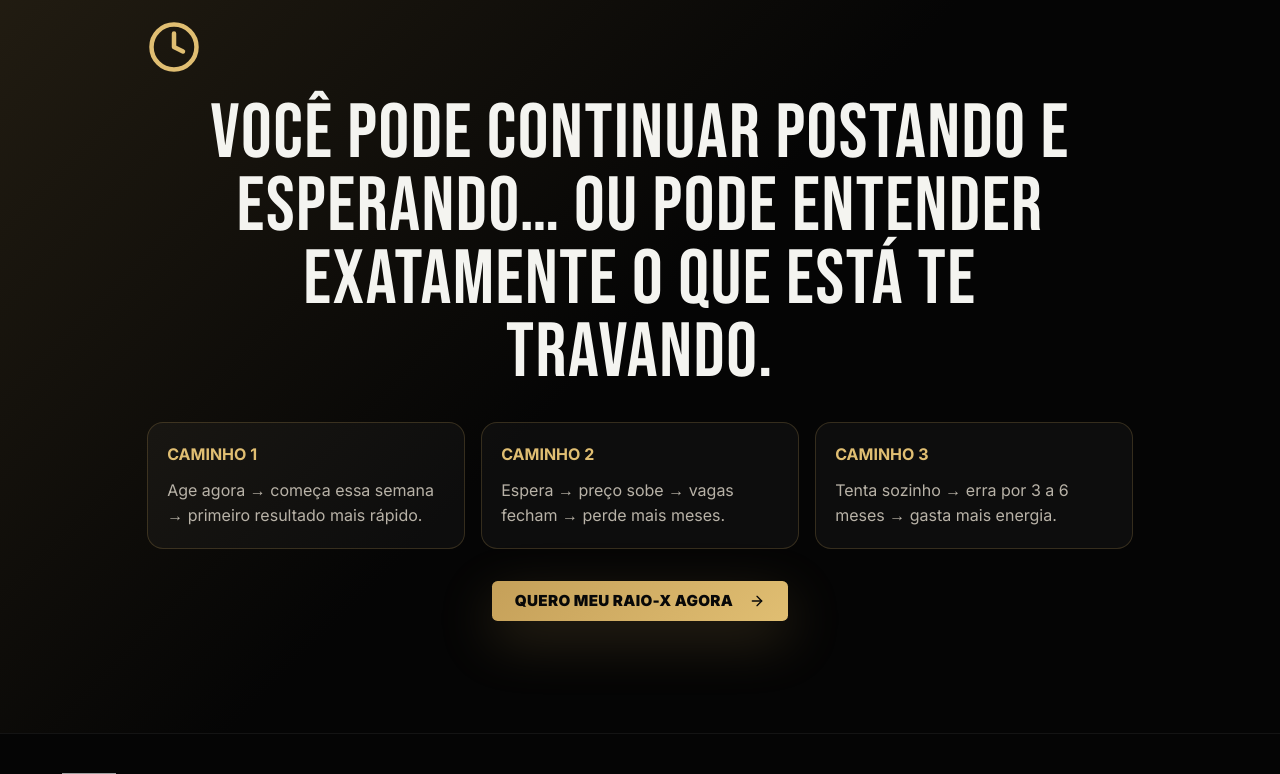
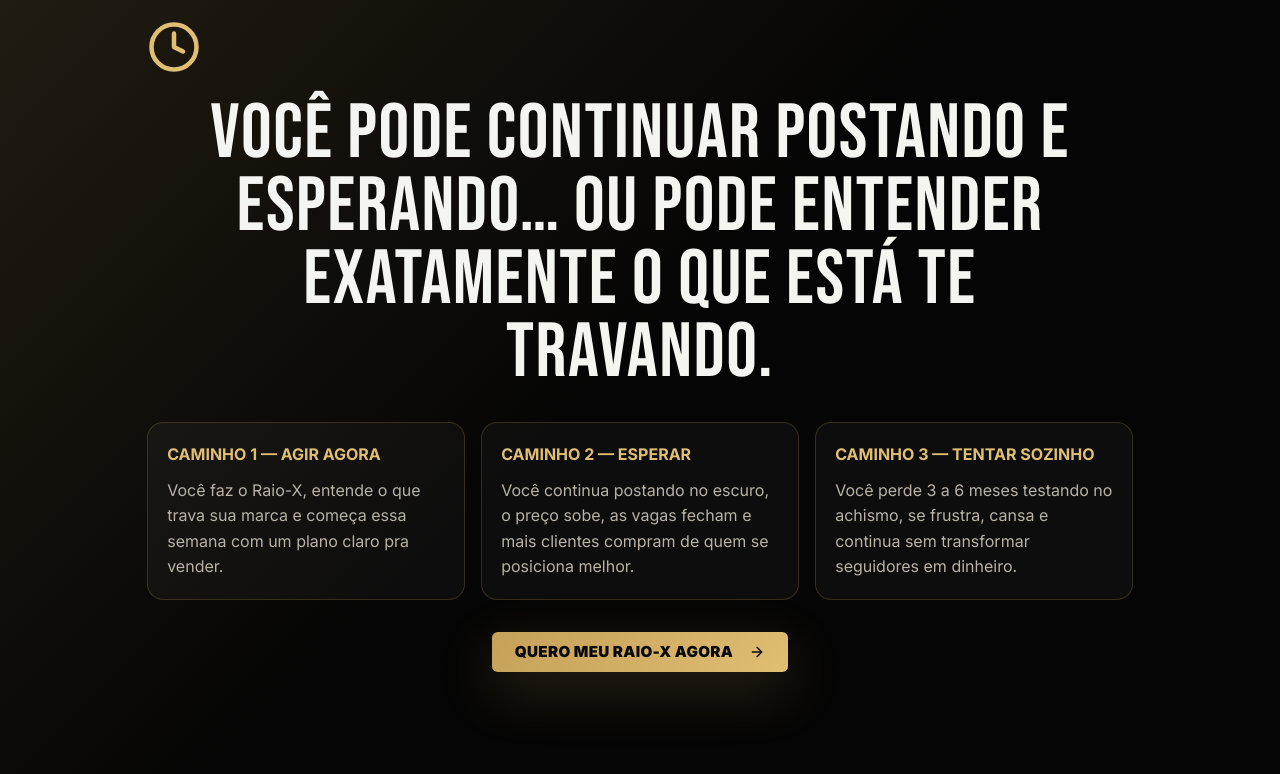
Before and after one commit to guilherrmehhh-coder/thecoffeebrands-site, a React (Create React App) app: page / in a window 1280 px wide. Shown: the part 5967-6741 px from the top of the page. Built offline with nearby package versions, Linux system fonts and the light colour scheme; grey boxes are pictures that could not be loaded.

Commit message:
Update Landing.jsx

```diff
--- a/src/pages/Landing.jsx
+++ b/src/pages/Landing.jsx
@@ -234,7 +234,7 @@ const Landing = () => {
               <h3>Bônus de pré-venda</h3>
               <ul>
                 <li><Sparkles /> Meus principais aprendizados com Instagram</li>
-                <li><Sparkles /> Como criar meu Branding</li>
+                <li><Sparkles /> Como criar seu Branding</li>
               </ul>
             </div>
           </div>
@@ -292,11 +292,22 @@ const Landing = () => {
           <Clock />
           <h2>Você pode continuar postando e esperando… ou pode entender exatamente o que está te travando.</h2>
 
-          <div className="paths-grid">
-            <div><strong>Caminho 1</strong><p>Age agora → começa essa semana → primeiro resultado mais rápido.</p></div>
-            <div><strong>Caminho 2</strong><p>Espera → preço sobe → vagas fecham → perde mais meses.</p></div>
-            <div><strong>Caminho 3</strong><p>Tenta sozinho → erra por 3 a 6 meses → gasta mais energia.</p></div>
-          </div>
+     <div className="paths-grid">
+  <div className="path-card path-good">
+    <strong>CAMINHO 1 — AGIR AGORA</strong>
+    <p>Você faz o Raio-X, entende o que trava sua marca e começa essa semana com um plano claro pra vender.</p>
+  </div>
+
+  <div className="path-card path-warning">
+    <strong>CAMINHO 2 — ESPERAR</strong>
+    <p>Você continua postando no escuro, o preço sobe, as vagas fecham e mais clientes compram de quem se posiciona melhor.</p>
+  </div>
+
+  <div className="path-card path-danger">
+    <strong>CAMINHO 3 — TENTAR SOZINHO</strong>
+    <p>Você perde 3 a 6 meses testando no achismo, se frustra, cansa e continua sem transformar seguidores em dinheiro.</p>
+  </div>
+</div>
 
           <Button onClick={handleCTAClick} className="cta-button cta-final-button" size="lg">
             Quero meu Raio-X agora
```
